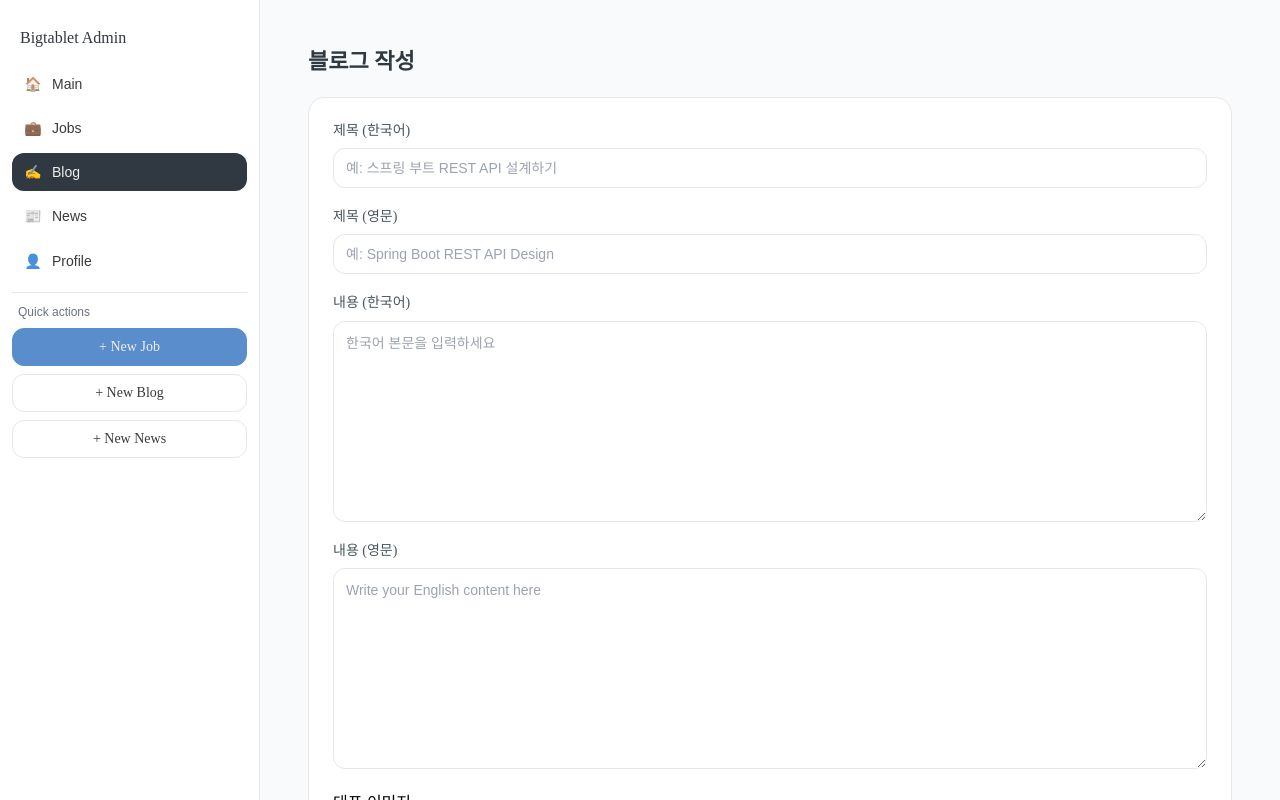
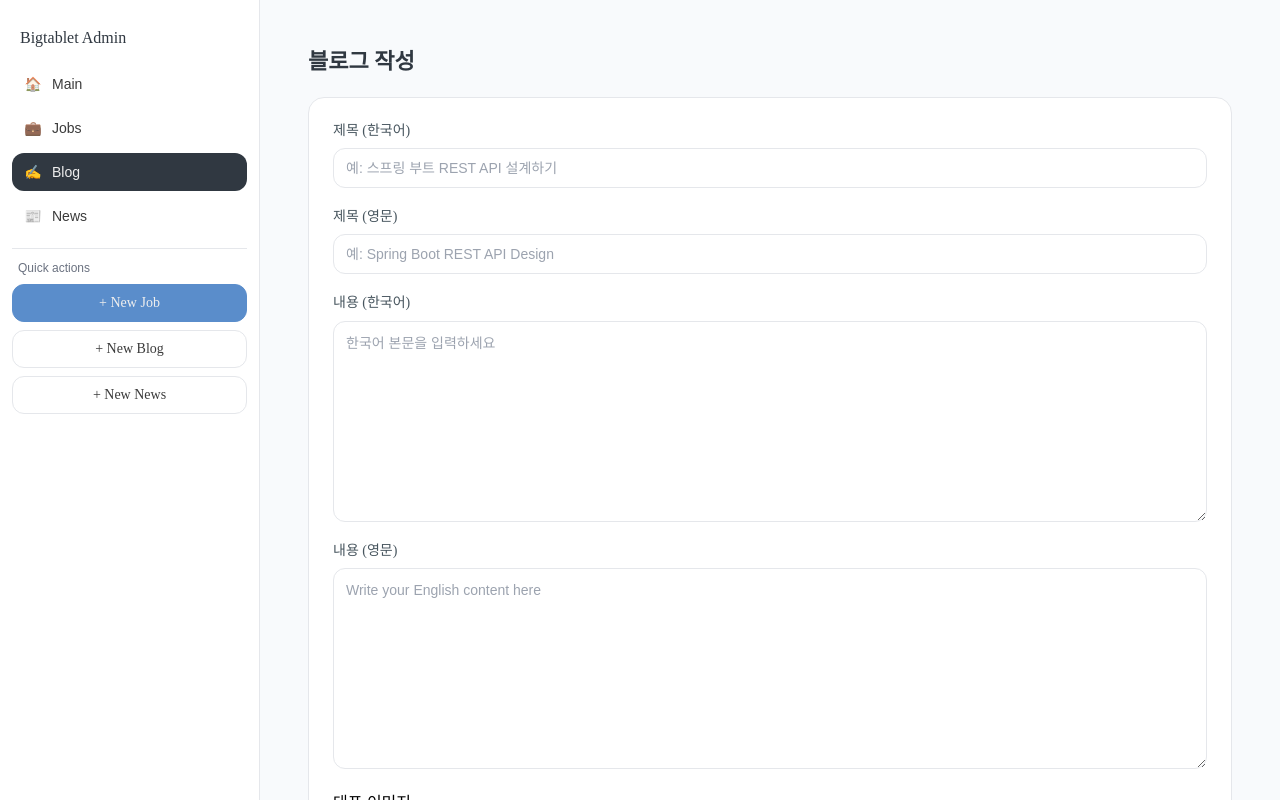
Before and after one commit to Bigtablet/bigtablet-homepage-web, a Next.js app: page /admin/blog/create in a window 1280 px wide. Shown: the top 800 px of the page. Built offline with nearby package versions, Linux system fonts and the light colour scheme; no server answers.

Commit message:
delete: profile page routing

```diff
--- a/src/components/common/admin/layout/index.tsx
+++ b/src/components/common/admin/layout/index.tsx
@@ -9,7 +9,7 @@ const NAV = [
     { href: "/admin/jobs",       label: "Jobs",       icon: "💼" },
     { href: "/admin/blog",       label: "Blog",       icon: "✍️" },
     { href: "/admin/news",       label: "News",       icon: "📰" },
-    { href: "/admin/profile",    label: "Profile",    icon: "👤" },
+    // { href: "/admin/profile",    label: "Profile",    icon: "👤" },
 ];
 
 const AdminLayout = ({ children }: { children: React.ReactNode }) => {
```
